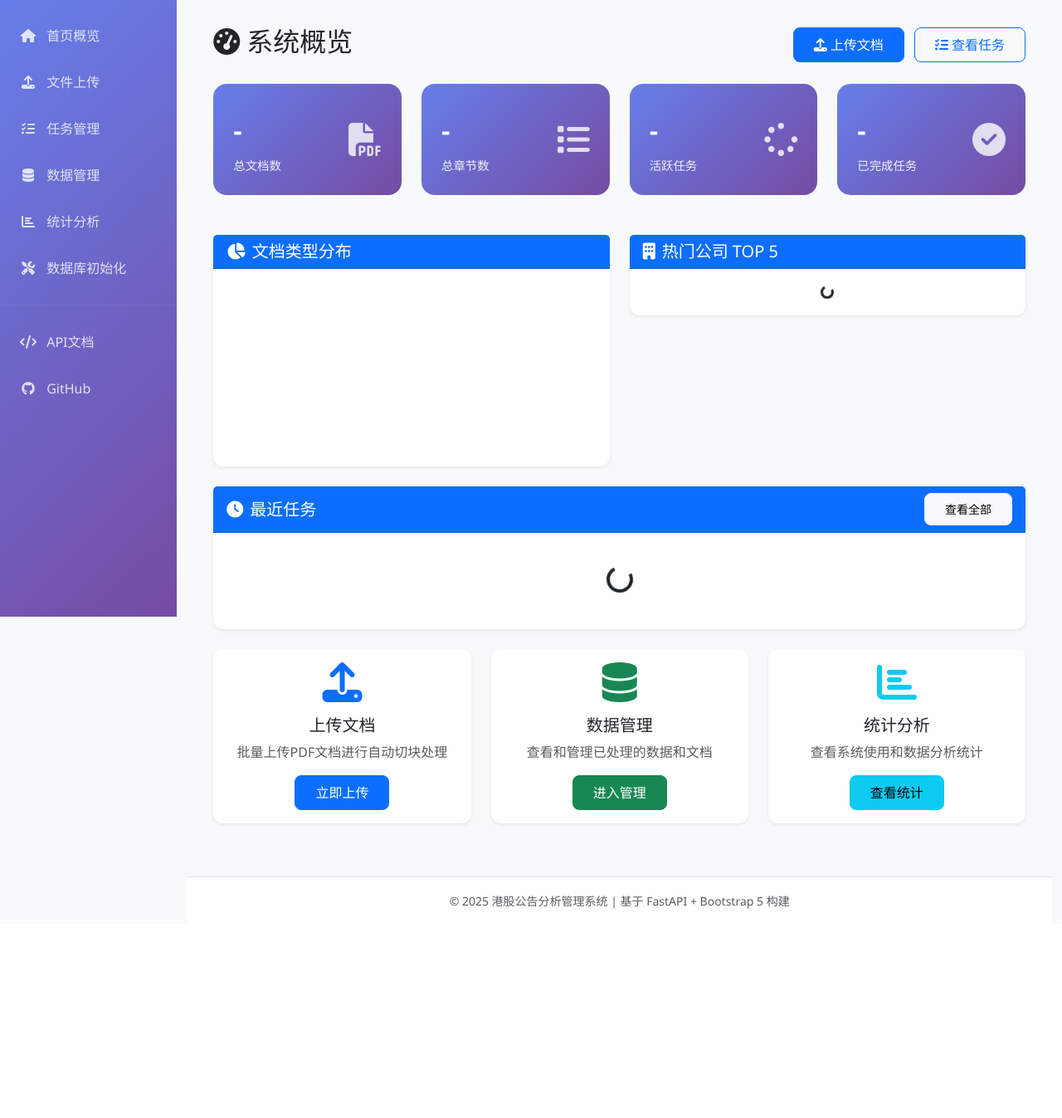
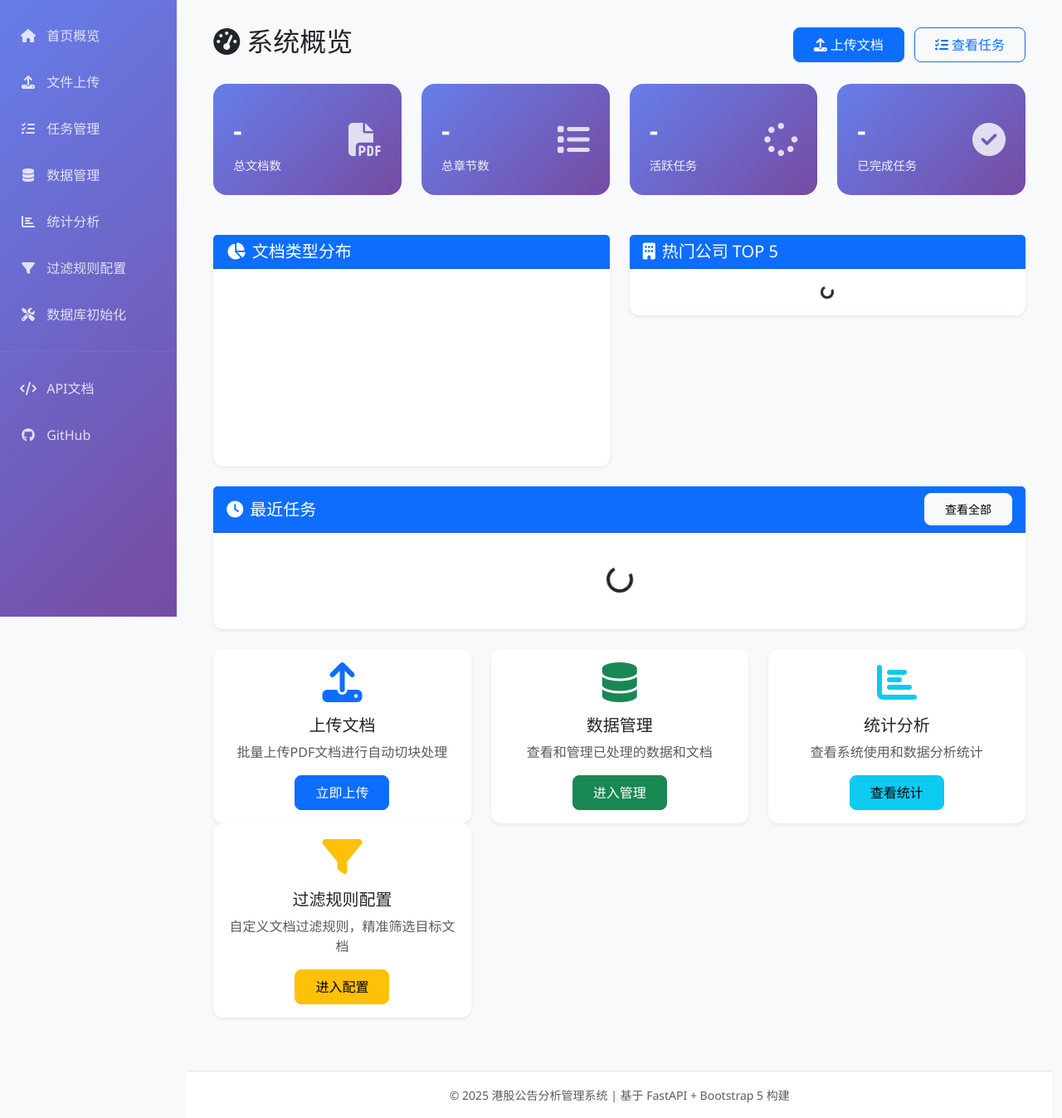
Before and after one commit to ma1688/hkex-analysis, a Python web app: template src/web/templates/index.html in a window 1280 px wide. Shown: the part 63-1410 px from the top of the page at 83% size. Before the commit the page ends 1158 px from the top, so only its background shows below. Run offline with Jinja, Linux system fonts and the light colour scheme; the template is opened without the code that fills it, so the values that code supplies are empty; a map, chart or similar area stays blank; some libraries are stand-ins or nearby versions.

Commit message:
feat(web): 添加过滤规则配置页面到主界面和导航
- 在侧边栏添加'过滤规则配置'导航链接
- 在首页快速操作区域添加'过滤规则配置'卡片
- 支持通过导航菜单和首页卡片访问配置页面
- 完善了web界面的功能导航

```diff
--- a/src/web/templates/base.html
+++ b/src/web/templates/base.html
@@ -249,6 +249,10 @@
                             <i class="fas fa-chart-bar"></i>
                             <span>统计分析</span>
                         </a>
+                        <a class="nav-link {% if request.url.path == '/filter-config' %}active{% endif %}" href="/filter-config">
+                            <i class="fas fa-filter"></i>
+                            <span>过滤规则配置</span>
+                        </a>
                         <a class="nav-link {% if request.url.path == '/init' %}active{% endif %}" href="/init">
                             <i class="fas fa-tools"></i>
                             <span>数据库初始化</span>
--- a/src/web/templates/index.html
+++ b/src/web/templates/index.html
@@ -157,6 +157,16 @@
                 </div>
             </div>
         </div>
+        <div class="col-md-4">
+            <div class="card">
+                <div class="card-body text-center">
+                    <i class="fas fa-filter fa-3x text-warning mb-3"></i>
+                    <h5>过滤规则配置</h5>
+                    <p class="text-muted">自定义文档过滤规则，精准筛选目标文档</p>
+                    <a href="/filter-config" class="btn btn-warning">进入配置</a>
+                </div>
+            </div>
+        </div>
     </div>
 </div>
 {% endblock %}
```
